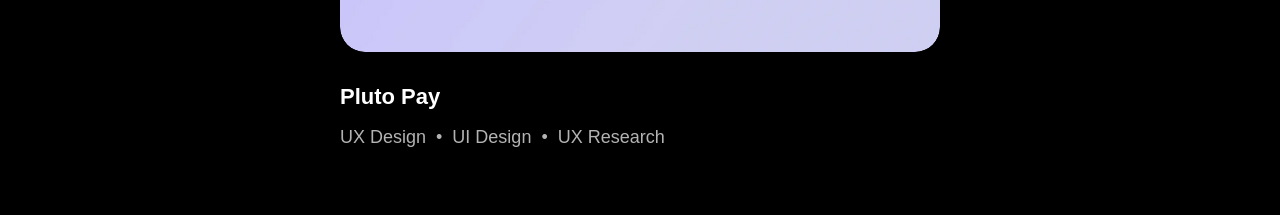
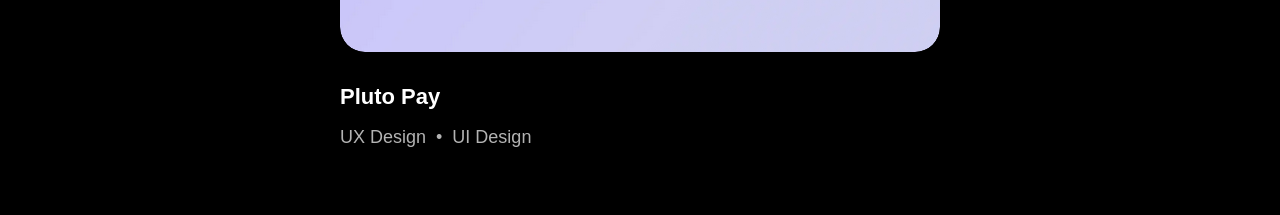
Before and after one commit to d-opri/d-opri.github.io, a Next.js app: page / in a window 1280 px wide. Shown: the part 2060-2275 px from the top of the page. Built offline with nearby package versions, Linux system fonts and the light colour scheme; a web font is replaced by a local one.

Commit message:
setup json and fetch hook

```diff
--- a/components/Work.js
+++ b/components/Work.js
@@ -1,13 +1,23 @@
 import SectionElement from "./Container";
-import { PROJECTS } from "../json/data";
 import Project from "./Project";
 import styled from "styled-components";
+import { useFetch } from "../utils/useFetch";
 
 export default function Work() {
+  const { data, isLoading, isError } = useFetch("json/projects.json");
+
+  if (isLoading) {
+    return <div>Loading...</div>;
+  }
+
+  if (isError) {
+    return <div>Error loading data.</div>;
+  }
+
   return (
     <SectionElement id="Work" title="Work">
       <ProjectList>
-        {PROJECTS.map((project, index) => {
+        {data.map((project, index) => {
           return (
             <li key={index}>
               <Project {...project} />
--- a/components/TextImageContainer.js
+++ b/components/project/TextImageContainer.js
@@ -1,7 +1,7 @@
 import styled from "styled-components";
 import Image from "next/image";
-import Header from "./Header";
-import LinkSection from "./Links";
+import Header from "../Header";
+import LinkSection from "../Links";
 
 export default function TextImageContainer() {
   return (
--- a/json/data.js
+++ /dev/null
@@ -1,29 +0,0 @@
-export const PROJECTS = [
-  {
-    title: "Split Me",
-    stack: ["Frontend Development", "UX Design", "UI Design"],
-    description:
-      "A personal finance app to calculate and split bills and manage expenses.",
-    image: [
-      {
-        img: "/mockup.svg",
-        alt: "split me app",
-      },
-    ],
-    link: "/",
-  },
-  {
-    title: "Pluto Pay",
-    stack: ["UX Design", "UI Design", "UX Research"],
-    description:
-      "Here comes the description of the projehtb what . ddi and so son and so forth projehtb what . dkhwlwhdi and so son and so fo",
-    image: [
-      {
-        img: "/mockup.svg",
-        alt: "pluto pay",
-      },
-    ],
-
-    link: "/",
-  },
-];
--- a/package.json
+++ b/package.json
@@ -18,6 +18,7 @@
     "react-icons": "^4.8.0",
     "react-intersection-observer": "^9.4.3",
     "react-scroll": "^1.8.9",
-    "styled-components": "^5.3.10"
+    "styled-components": "^5.3.10",
+    "swr": "^2.1.5"
   }
 }
--- /dev/null
+++ b/public/json/projects.json
@@ -0,0 +1,26 @@
+[
+  {
+    "title": "Split Me",
+    "stack": ["Frontend Development", "UX Design", "UI Design"],
+    "description": "A personal finance app to calculate and split bills and manage expenses.",
+    "image": [
+      {
+        "img": "/mockup.svg",
+        "alt": "split me app"
+      }
+    ],
+    "link": "/"
+  },
+  {
+    "title": "Pluto Pay",
+    "stack": ["UX Design", "UI Design"],
+    "description": "A banking app to calculate to manage personal finances.",
+    "image": [
+      {
+        "img": "/mockup.svg",
+        "alt": "pluto pay app"
+      }
+    ],
+    "link": "/"
+  }
+]
--- a/src/pages/splitme.js
+++ b/src/pages/splitme.js
@@ -1,5 +1,5 @@
 import styled from "styled-components";
-import TextImageContainer from "../../components/TextImageContainer";
+import TextImageContainer from "../../components/project/TextImageContainer";
 import Link from "next/link";
 
 export default function SplitMe() {
--- /dev/null
+++ b/utils/useFetch.js
@@ -0,0 +1,13 @@
+import useSWR from "swr";
+
+const fetcher = (url) => fetch(url).then((res) => res.json());
+
+export function useFetch(url) {
+  const { data, error } = useSWR(url, fetcher);
+
+  return {
+    data: data,
+    isLoading: !error && !data,
+    isError: error,
+  };
+}
```
Also changed, not shown: components/Gallery.js (deleted), 1 other file (tests, documents, lock files or other folders).
